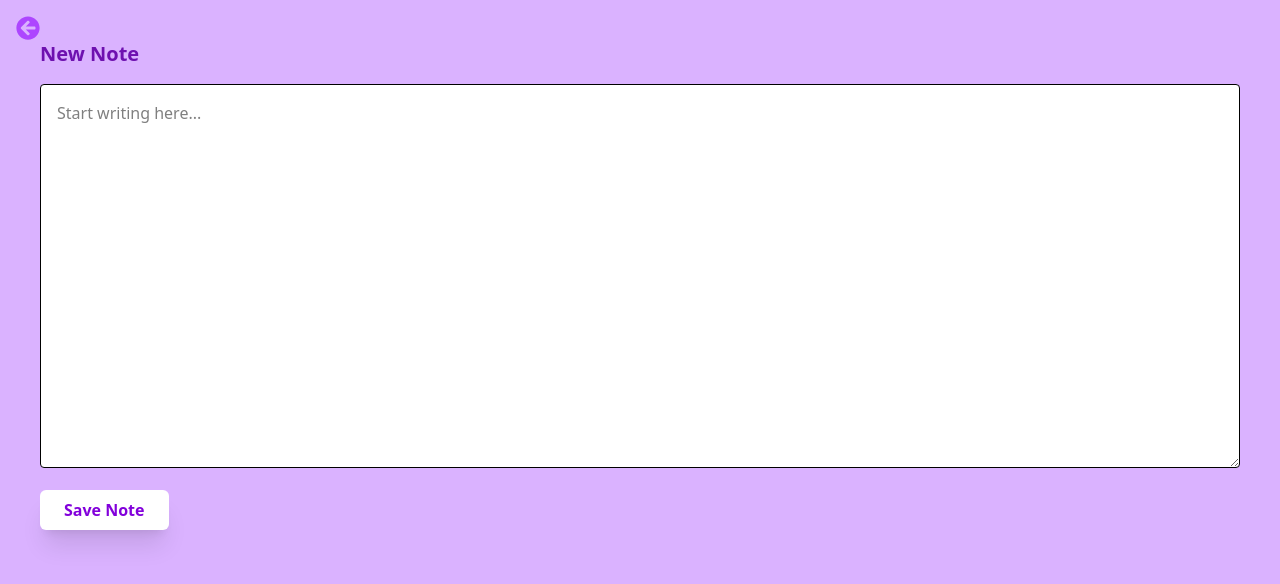
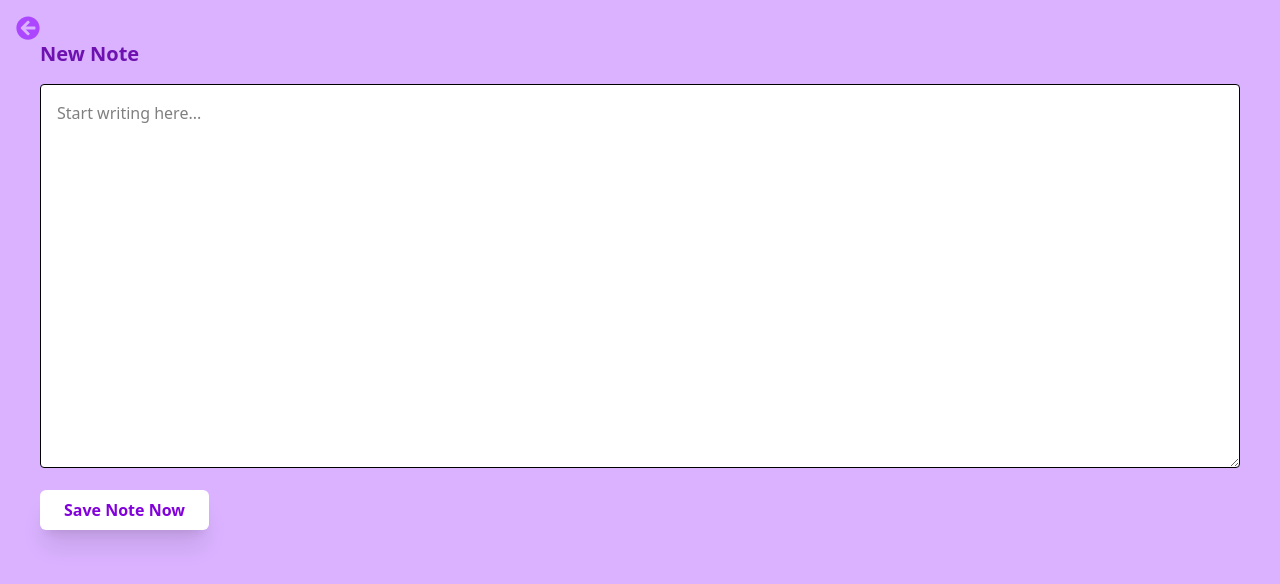
Before and after one commit to JoyObaidu/StudyPal-Webapp--Reactrouter, a React (Vite) app: page /editor in a window 1280 px wide. Shown: the top 584 px of the page. Built offline with nearby package versions, Linux system fonts and the light colour scheme.

Commit message:
anotheer commit

```diff
--- a/src/pages/Editor.jsx
+++ b/src/pages/Editor.jsx
@@ -9,7 +9,7 @@ const Editor = () => {
         placeholder="Start writing here..."
       ></textarea>
       <button className="mt-4 bg-white shadow-xl rounded-md text-purple-700 px-6 py-2 font-bold hover:bg-purple-700">
-        Save Note
+        Save Note Now
       </button>
       <Button />
     </div>
```
